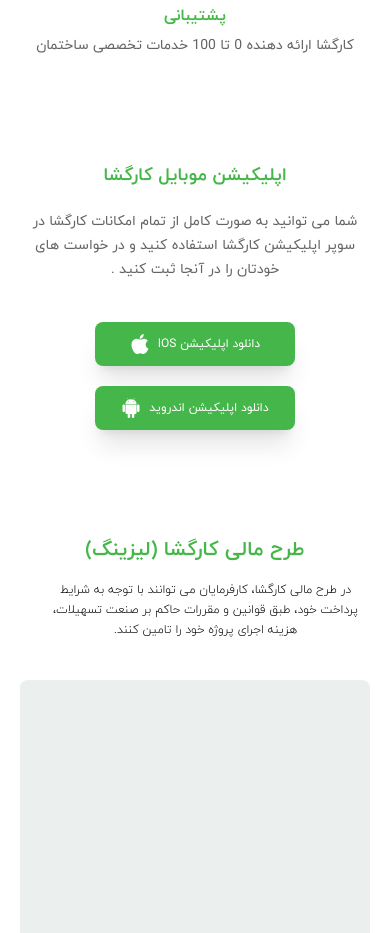
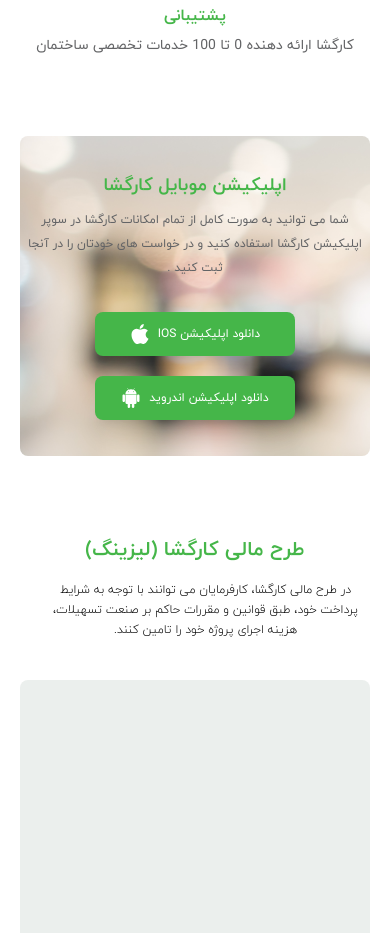
Before and after one commit to AfwebMaker/K-Landing, a React (Create React App) app: page / in a window 390 px wide. Shown: the part 3920-4853 px from the top of the page. Built offline with nearby package versions, Linux system fonts and the light colour scheme.

Commit message:
responsive application

```diff
--- a/src/components/Home/AppInformation/AppInformation.js
+++ b/src/components/Home/AppInformation/AppInformation.js
@@ -11,15 +11,18 @@
         <div className="text-center flex items-center flex-col py-10 h-[400px] md:h-auto">
             <div className="maxLayout px-[20px] md:px-[32px] w-full h-full flex flex-col items-center justify-center">
                 <div className=' w-full h-full flex items-center justify-start'>
-                    <div className='relative w-full h-full'>
+                    <div className='relative w-full h-full backgroundApp rounded-lg'>
                         <div className='hidden md:flex flex-col items-center justify-center'>
                             <img className='flex' src={banner} alt='' />
                         </div>
-                        <div className='w-full md:w-1/2 h-full flex flex-col items-center justify-center absolute top-0 md:pr-5'>
-                            <span className='text-color-font-3 font-bold text-lg md:text-xl mb-5 md:mb-5'>
+                        {/* <div className='aspect-[1] flex md:hidden flex-col items-center justify-center'>
+                            <img className='flex h-full object-cover object-center' src={applicationBack} alt='' />
+                        </div> */}
+                        <div className='px-2 md:px-0 w-full md:w-1/2 h-full flex flex-col items-center justify-center absolute top-0 md:pr-5'>
+                            <span className='text-color-font-3 font-bold text-lg md:text-xl mb-2 md:mb-5'>
                                 اپلیکیشن موبایل کارگشا
                             </span>
-                            <p className='text-color-font-2 text-sm sm:px-14 md:px-5 lg:px-10 leading-6 mb-10 md:mb-10'>
+                            <p className='text-color-font-2 text-xs md:text-sm sm:px-14 md:px-5 lg:px-10 leading-6 mb-8 md:mb-10'>
                                 شما می توانید به صورت کامل از تمام امکانات کارگشا در سوپر اپلیکیشن کارگشا استفاده کنید و در خواست های خودتان را در آنجا ثبت کنید .
                             </p>
                             <div className='text-white w-full fcc flex-col md:flex-row gap-y-5 px-10 md:px-3'>
--- a/src/index.css
+++ b/src/index.css
@@ -63,8 +63,8 @@
   opacity: 1;
 }
 
-.backgroundAppInformation {
-  background-image: url('./assets/images/home/AppInformation/AppInformationImages.png');
+.backgroundApp {
+  background-image: url('./assets/images/home/AppInformation/ApplicationBack.png');
   background-repeat: no-repeat;
-  background-size: contain;
+  background-size: cover;
 }
```
Also changed, not shown: src/assets/images/home/AppInformation/ApplicationBack.png (added).
